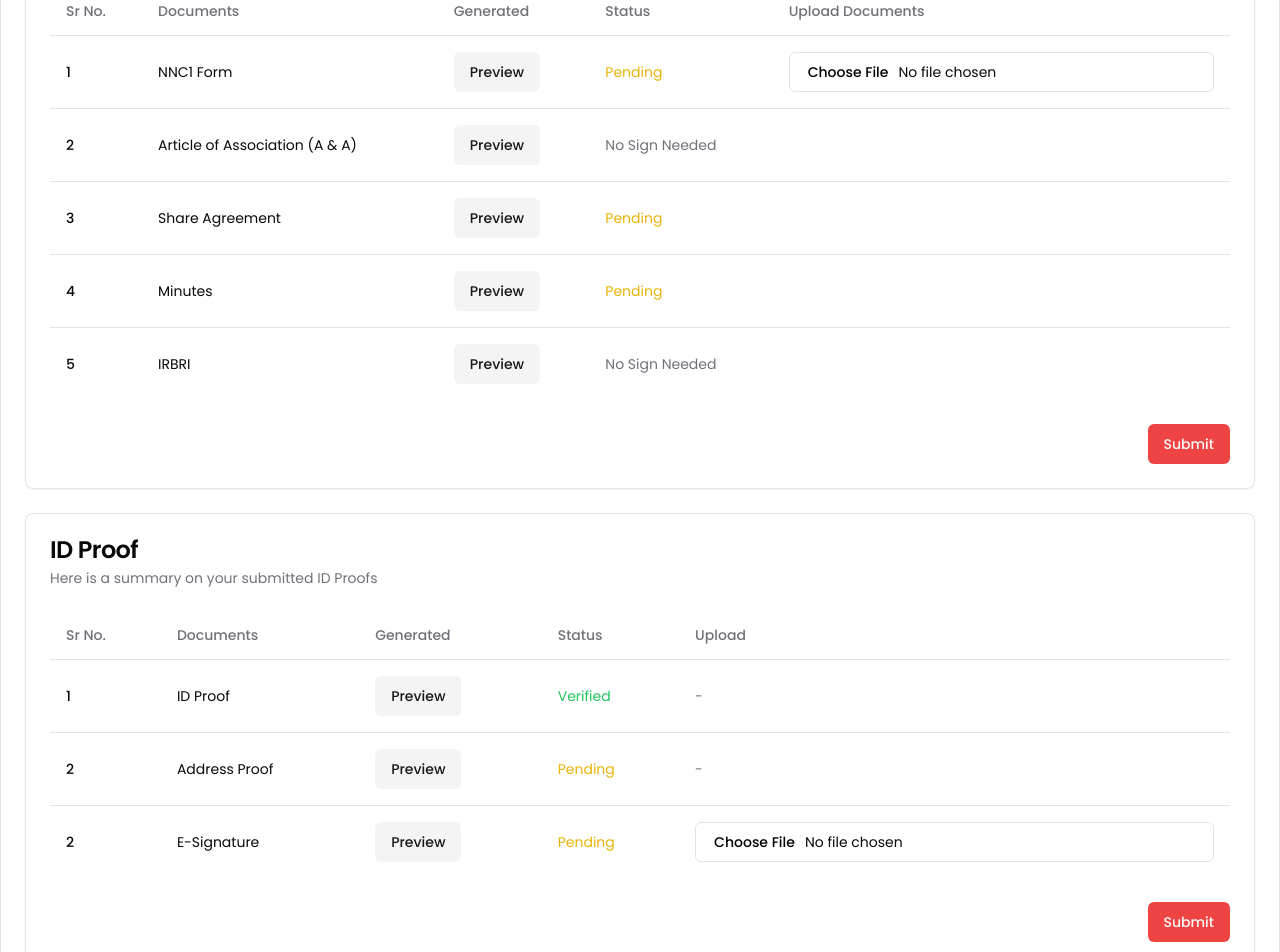
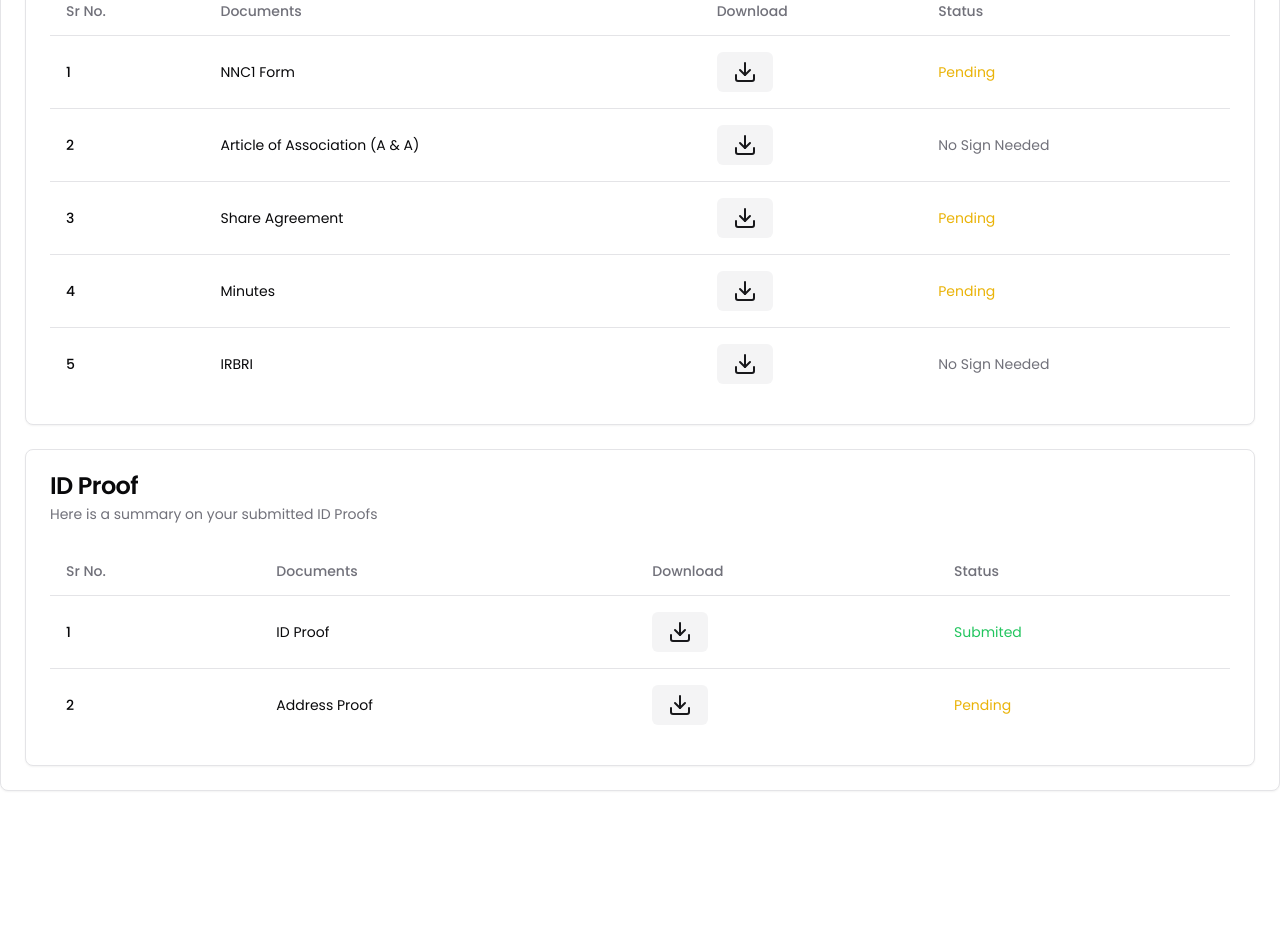
Before and after one commit to omunite215/Director, a Next.js app: page / in a window 1280 px wide. Shown: the part 280-1232 px from the top of the page. After the commit the page ends 1095 px from the top, so only its background shows below. Built offline with nearby package versions, Linux system fonts and the light colour scheme.

Commit message:
UI changes removed forms

```diff
--- a/app/layout.tsx
+++ b/app/layout.tsx
@@ -12,7 +12,7 @@ const fontSans = FontSans({
 });
 
 export const metadata: Metadata = {
-  title: "Director",
+  title: "Shareholder",
   description:
     "This is a ComSec360 Admin Dashboard for Account User of a Single Company",
 };
--- a/app/validationSchemas.ts
+++ /dev/null
@@ -1,19 +0,0 @@
-import { z } from "zod";
-
-export const UploadSignedFormSchema = z.object({
-  signedNNC1: z
-    .any()
-    .refine(
-      (file: { size: number }[]) => file[0]?.size <= 3000000,
-      `Max file size is 3MB.`
-    ),
-});
-
-export const UploadESignSchema = z.object({
-  eSign: z
-    .any()
-    .refine(
-      (file: { size: number }[]) => file[0]?.size <= 3000000,
-      `Max file size is 3MB.`
-    ),
-});
--- a/components/Forms/index.tsx
+++ b/components/Forms/index.tsx
@@ -1,24 +1,8 @@
-"use client";
-
-import { UploadSignedFormSchema } from "@/app/validationSchemas";
-import {
-  Form,
-  FormControl,
-  FormField,
-  FormItem,
-  FormMessage,
-} from "@/components/ui/form";
-import { Input } from "@/components/ui/input";
-import { zodResolver } from "@hookform/resolvers/zod";
-import { useForm } from "react-hook-form";
-import { z } from "zod";
 import LinkButton from "../LinkButton";
-import { Button } from "../ui/button";
 import {
   Card,
   CardContent,
   CardDescription,
-  CardFooter,
   CardHeader,
   CardTitle,
 } from "../ui/card";
@@ -32,22 +16,7 @@ import {
 } from "../ui/table";
 
 const UploadFormTable = () => {
-  const form = useForm<z.infer<typeof UploadSignedFormSchema>>({
-    resolver: zodResolver(UploadSignedFormSchema),
-    defaultValues: {
-      signedNNC1: undefined,
-    },
-  });
-
-  const SignedNNC1Ref = form.register("signedNNC1", { required: true });
-
-  function onSubmit(values: z.infer<typeof UploadSignedFormSchema>) {
-    console.log(values);
-  }
-
   return (
-    <Form {...form}>
-      <form onSubmit={form.handleSubmit(onSubmit)}>
     <Card>
       <CardHeader>
         <CardTitle>Document Status</CardTitle>
@@ -62,9 +31,9 @@ const UploadFormTable = () => {
             <TableRow>
               <TableHead>Sr No.</TableHead>
               <TableHead>Documents</TableHead>
-                  <TableHead>Generated</TableHead>
+              <TableHead>Download</TableHead>
               <TableHead>Status</TableHead>
-                  <TableHead>Upload Documents</TableHead>
+              {/* <TableHead>Download</TableHead> */}
             </TableRow>
           </TableHeader>
           <TableBody>
@@ -72,27 +41,9 @@ const UploadFormTable = () => {
               <TableCell className="font-medium">1</TableCell>
               <TableCell>NNC1 Form</TableCell>
               <TableCell>
-                    <LinkButton href="/documents/users/shareholder1/S1.pdf" />
+                <LinkButton href="/documents/NNC1.pdf" />
               </TableCell>
               <TableCell className="text-yellow-500">Pending</TableCell>
-                  <TableCell>
-                    <FormField
-                      name="signedNNC1"
-                      control={form.control}
-                      render={({ field }) => (
-                        <FormItem>
-                          <FormControl>
-                            <Input
-                              type="File"
-                              placeholder="Upload a Copy"
-                              {...SignedNNC1Ref}
-                            />
-                          </FormControl>
-                          <FormMessage />
-                        </FormItem>
-                      )}
-                    />
-                  </TableCell>
             </TableRow>
             <TableRow>
               <TableCell className="font-medium">2</TableCell>
@@ -103,7 +54,6 @@ const UploadFormTable = () => {
               <TableCell className="text-muted-foreground">
                 No Sign Needed
               </TableCell>
-                  <TableCell></TableCell>
             </TableRow>
             <TableRow>
               <TableCell className="font-medium">3</TableCell>
@@ -112,8 +62,6 @@ const UploadFormTable = () => {
                 <LinkButton href="/documents/SA.pdf" />
               </TableCell>
               <TableCell className="text-yellow-500">Pending</TableCell>
-                  <TableCell>
-                  </TableCell>
             </TableRow>
             <TableRow>
               <TableCell className="font-medium">4</TableCell>
@@ -122,7 +70,6 @@ const UploadFormTable = () => {
                 <LinkButton href="/documents/MOM.pdf" />
               </TableCell>
               <TableCell className="text-yellow-500">Pending</TableCell>
-                  <TableCell></TableCell>
             </TableRow>
             <TableRow>
               <TableCell className="font-medium">5</TableCell>
@@ -133,17 +80,11 @@ const UploadFormTable = () => {
               <TableCell className="text-muted-foreground">
                 No Sign Needed
               </TableCell>
-                  <TableCell></TableCell>
             </TableRow>
           </TableBody>
         </Table>
       </CardContent>
-          <CardFooter className="flex justify-end items-center">
-            <Button type="submit" variant="destructive">Submit</Button>
-          </CardFooter>
     </Card>
-      </form>
-    </Form>
   );
 };
 
--- a/components/LinkButton.tsx
+++ b/components/LinkButton.tsx
@@ -1,5 +1,6 @@
 import Link from "next/link";
 import { buttonVariants } from "./ui/button";
+import { Download } from "lucide-react";
 
 const LinkButton = ({ href }: { href: string }) => {
   return (
@@ -8,7 +9,7 @@ const LinkButton = ({ href }: { href: string }) => {
       target="_blank"
       className={buttonVariants({ variant: "secondary" })}
     >
-      Preview
+      <Download/>
     </Link>
   );
 };
--- a/components/Main.tsx
+++ b/components/Main.tsx
@@ -13,7 +13,7 @@ const Main = () => {
     <Card className="my-6">
       <CardHeader className="flex flex-row justify-between items-center">
         <CardDescription>Tencent Games Pvt. Ltd / Director</CardDescription>
-        <CardTitle>Ma Heauteng</CardTitle>
+        <CardTitle>Tony Zha Shang</CardTitle>
         <CardDescription>Person</CardDescription>
       </CardHeader>
       <CardContent className="space-y-6">
--- a/components/Sidebar/sidebar.tsx
+++ /dev/null
@@ -1,50 +0,0 @@
-"use client";
-import { cn } from '@/lib/utils';
-import { Menu } from 'lucide-react';
-import Image from 'next/image';
-import Link from 'next/link';
-import { usePathname } from 'next/navigation';
-import { Button } from '../ui/button';
-import { Sheet, SheetContent, SheetDescription, SheetHeader, SheetTitle, SheetTrigger } from '../ui/sheet';
-
-
-const Sidebar = () => {
-  const currentPath = usePathname();
-  return (
-    <Sheet>
-    <SheetTrigger asChild>
-      <Button variant="ghost"><Menu/></Button>
-    </SheetTrigger>
-    <SheetContent side="left">
-      <SheetHeader>
-        <SheetTitle className='flex gap-2 justify-start items-center'><Image src="/logo/logo.png" width={24} height={24} alt='logo' />ComSec360</SheetTitle>
-        <SheetDescription>
-          A Company Secretarial Management
-        </SheetDescription>
-      </SheetHeader>
-      <div className=" mt-10 flex flex-col gap-6">
-        <div className='flex gap-4 flex-col'>
-        <h1 className='font-semibold text-slate-500'>Account Dashboard</h1>
-        <Link href="/" className={cn("ml-2 py-4 px-3 rounded-md hover:bg-secondary",{
-          "bg-muted" : currentPath === "/"
-        })}>Profile</Link>
-        <Link href="/projects" className={cn("ml-2 py-4 px-3 rounded-md hover:bg-secondary",{
-          "bg-muted" : currentPath === "/projects"
-        })}>Projects</Link>
-        <Link href="/companies" className={cn("ml-2 py-4 px-3 rounded-md hover:bg-secondary",{
-          "bg-muted" : currentPath === "/companies"
-        })}>Companies</Link>
-        </div>
-        <div className='flex gap-4 flex-col'>
-        <h1 className='text-slate-500 font-semibold'>Preferences</h1>
-        <Link href="/preferences" className={cn("ml-2 py-4 px-3 rounded-md hover:bg-secondary",{
-          "bg-muted" : currentPath === "/preferences"
-        })}>Language</Link>
-        </div>
-      </div>
-    </SheetContent>
-  </Sheet>
-  )
-}
-
-export default Sidebar
--- a/components/Tables/IDProof.tsx
+++ b/components/Tables/IDProof.tsx
@@ -1,10 +1,7 @@
-"use client";
-
 import {
   Card,
   CardContent,
   CardDescription,
-  CardFooter,
   CardHeader,
   CardTitle,
 } from "@/components/ui/card";
@@ -17,36 +14,9 @@ import {
   TableRow,
 } from "@/components/ui/table";
 import LinkButton from "../LinkButton";
-import {
-  Form,
-  FormControl,
-  FormField,
-  FormItem,
-  FormMessage,
-} from "@/components/ui/form";
-import { useForm } from "react-hook-form";
-import { UploadESignSchema } from "@/app/validationSchemas";
-import { zodResolver } from "@hookform/resolvers/zod";
-import { z } from "zod";
-import { Input } from "../ui/input";
-import { Button } from "../ui/button";
 
 const IDProof = () => {
-  const form = useForm<z.infer<typeof UploadESignSchema>>({
-    resolver: zodResolver(UploadESignSchema),
-    defaultValues: {
-      eSign: undefined,
-    },
-  });
-
-  const eSignRef = form.register("eSign", { required: true });
-
-  function onSubmit(values: z.infer<typeof UploadESignSchema>) {
-    console.log(values);
-  }
   return (
-    <Form {...form}>
-      <form onSubmit={form.handleSubmit(onSubmit)}>
     <Card>
       <CardHeader>
         <CardTitle>ID Proof</CardTitle>
@@ -60,9 +30,8 @@ const IDProof = () => {
             <TableRow>
               <TableHead>Sr No.</TableHead>
               <TableHead>Documents</TableHead>
-                  <TableHead>Generated</TableHead>
+              <TableHead>Download</TableHead>
               <TableHead>Status</TableHead>
-                  <TableHead>Upload</TableHead>
             </TableRow>
           </TableHeader>
           <TableBody>
@@ -72,8 +41,7 @@ const IDProof = () => {
               <TableCell>
                 <LinkButton href="/documents/users/shareholder1/ID.pdf" />
               </TableCell>
-                  <TableCell className="text-green-500">Verified</TableCell>
-                  <TableCell className="text-muted-foreground">-</TableCell>
+              <TableCell className="text-green-500">Submited</TableCell>
             </TableRow>
             <TableRow>
               <TableCell className="font-medium">2</TableCell>
@@ -82,45 +50,11 @@ const IDProof = () => {
                 <LinkButton href="/documents/users/shareholder1/ID.pdf" />
               </TableCell>
               <TableCell className=" text-yellow-500">Pending</TableCell>
-                  <TableCell className="text-muted-foreground">-</TableCell>
-                </TableRow>
-                <TableRow>
-                  <TableCell className="font-medium">2</TableCell>
-                  <TableCell>E-Signature</TableCell>
-                  <TableCell>
-                    <LinkButton href="/documents/users/shareholder1/ID.pdf" />
-                  </TableCell>
-                  <TableCell className=" text-yellow-500">Pending</TableCell>
-                  <TableCell>
-                    <FormField
-                      name="eSign"
-                      control={form.control}
-                      render={({ field }) => (
-                        <FormItem>
-                          <FormControl>
-                            <Input
-                              type="File"
-                              placeholder="Upload a Copy"
-                              {...eSignRef}
-                            />
-                          </FormControl>
-                          <FormMessage />
-                        </FormItem>
-                      )}
-                    />
-                  </TableCell>
             </TableRow>
           </TableBody>
         </Table>
       </CardContent>
-          <CardFooter className="flex justify-end items-center">
-            <Button type="submit" variant="destructive">
-              Submit
-            </Button>
-          </CardFooter>
     </Card>
-      </form>
-    </Form>
   );
 };
 
```
Lines whose indentation alone changed are shown as unchanged.
